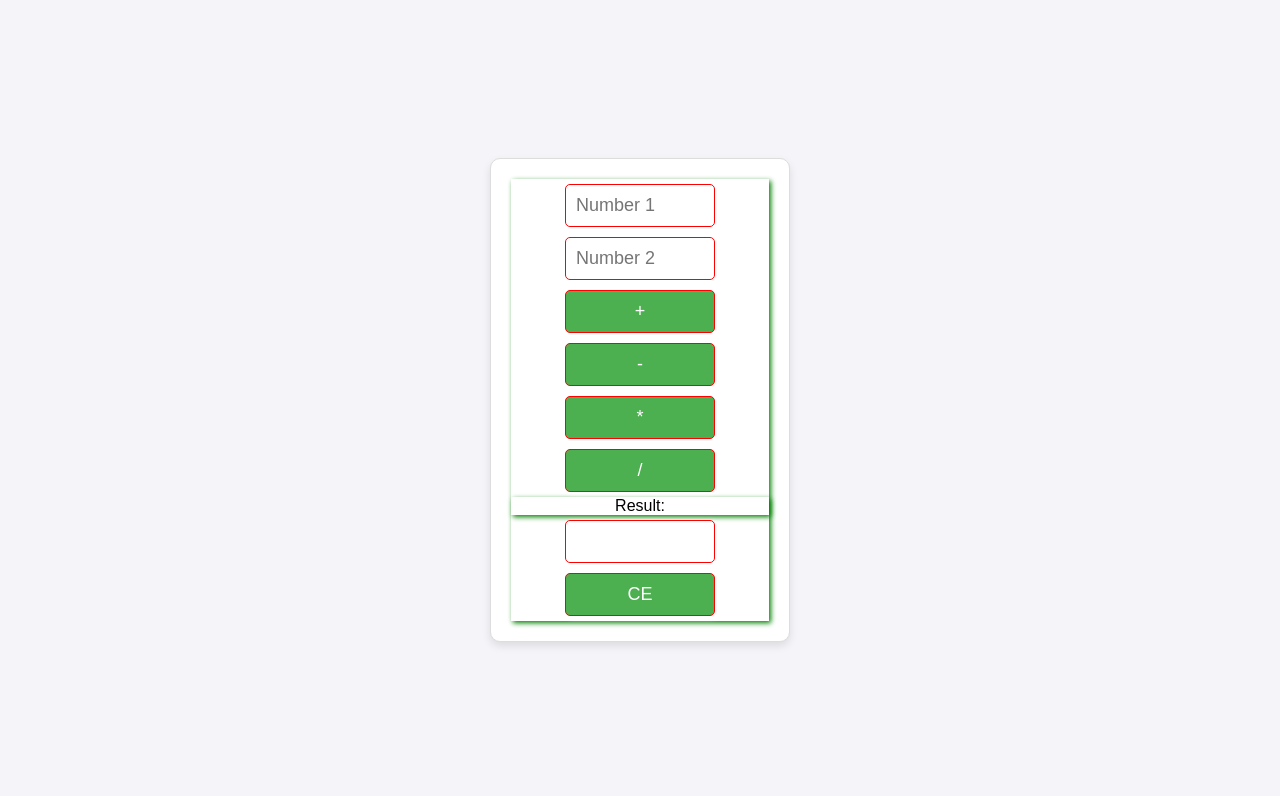
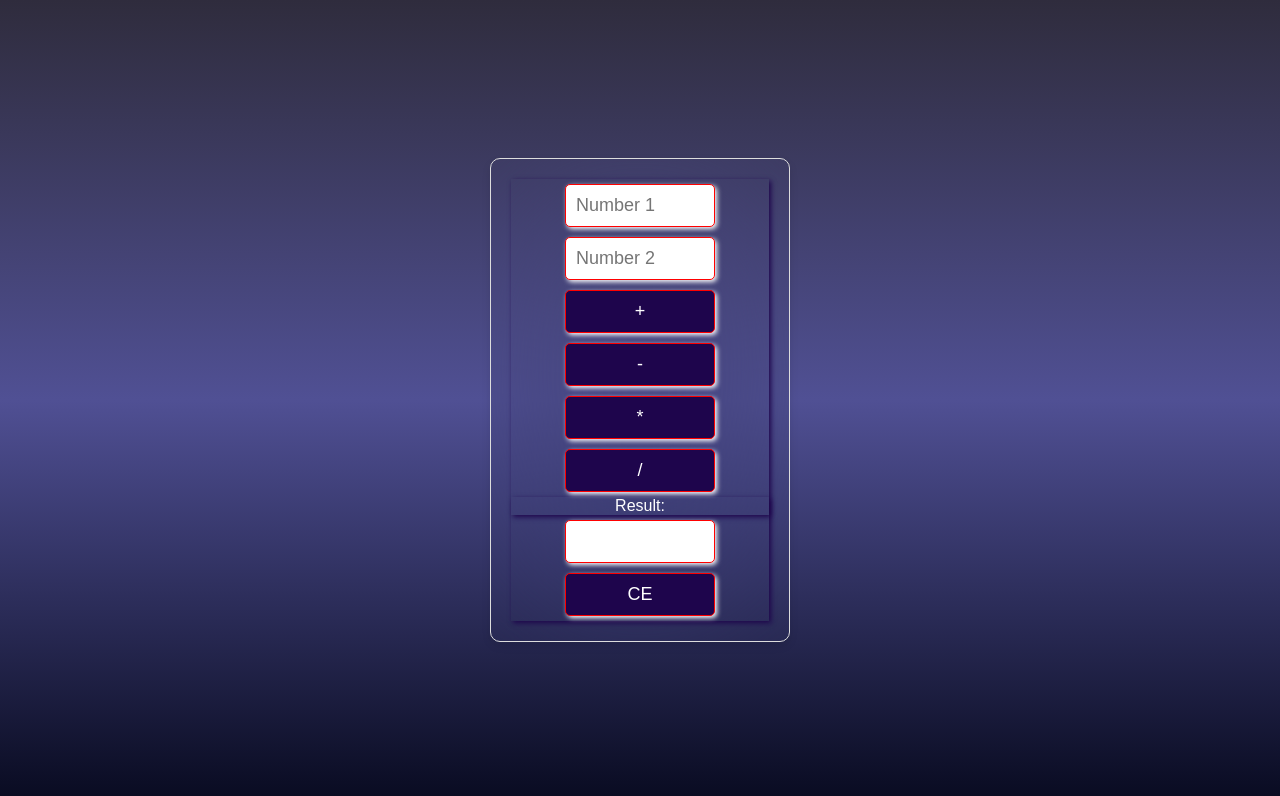
Before and after one commit to Bambace/calculadora, a plain HTML site: page index.html in a window 1280 px wide. Drawn offline with Linux system fonts and the light colour scheme.

Commit message:
change color and background

```diff
--- a/syle.css
+++ b/syle.css
@@ -2,7 +2,7 @@
     margin: 0;
     padding: 0;
     box-sizing: border-box;
-    box-shadow:2px 2px 5px green;
+    box-shadow:2px 2px 5px #1e054c;
 }
 
 body {
@@ -11,18 +11,21 @@ body {
     display: flex; /* Hacemos que el body sea un contenedor Flex */
     justify-content: center; /* Centrar horizontalmente */
     align-items: center; /* Centrar verticalmente */
-    background-color: #f4f4f9; /* Fondo de la página */
+    /* background-color: #f4f4f9; Fondo de la página */
+    background-image: linear-gradient(180deg, #2f2c3d 0, #505094 50%, #090b21 100%);
+    color: white;
 }
 
 .container {
     padding: 20px;
-    background-color: #ffffff;
+    background-color: rgba(255,255,255,0.0001);
     border: 1px solid #ddd;
     border-radius: 10px;
     box-shadow: 0 4px 8px rgba(0, 0, 0, 0.1);
     text-align: center; /* Centrar el contenido del formulario */
     max-width: 300px; /* Ancho máximo de la calculadora */
     width: 100%; /* Adaptación para pantallas pequeñas */
+    backdrop-filter: blur(100px);
 }
 
 
@@ -37,7 +40,7 @@ input, button{
 }
 
 button{
-    background-color: #4CAF50;
+    background-color: #1e054c;
     color: white;
     cursor: pointer;
 }
```
